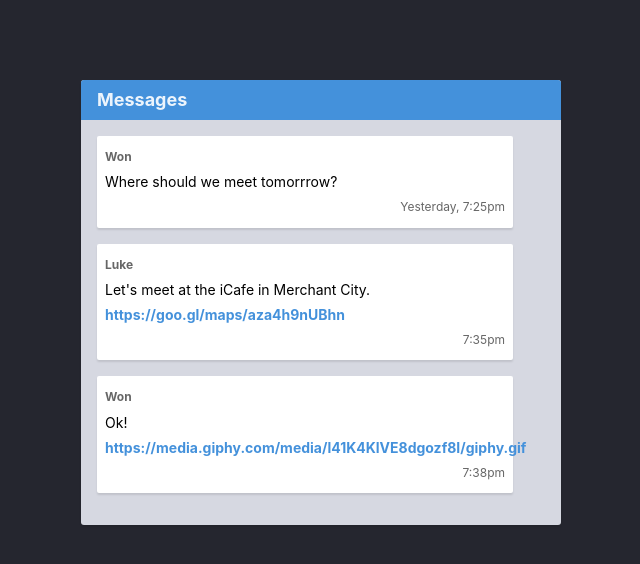
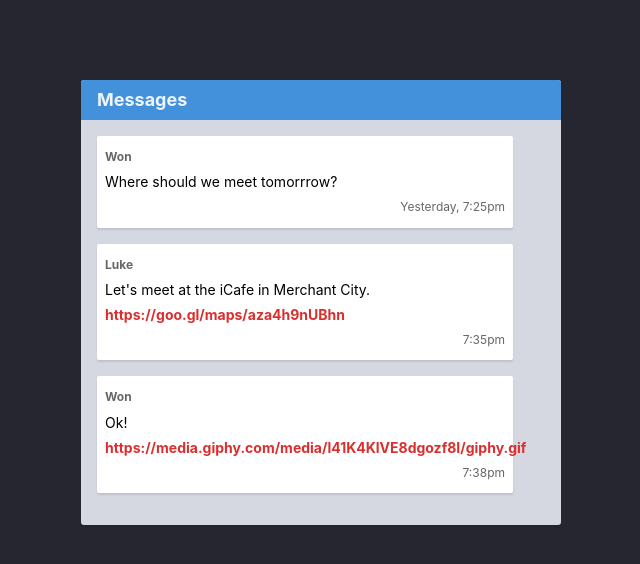
Before and after one commit to MariamZiade/HTML-CSS-Git-Exercise-Tripoli, a website: page week-1/9-git-branch/index.html in a window 1280 px wide. Shown: the whole page, without its empty margins (319-959 px from the left). Drawn offline with Linux system fonts and the light colour scheme.

Commit message:
red-links

```diff
--- a/week-1/9-git-branch/styles.css
+++ b/week-1/9-git-branch/styles.css
@@ -1,6 +1,6 @@
 /* Add your own CSS code below */
 .link {
-  color: #4491db;
-  font-weight: 710;
+  color: rgb(219, 46, 46);
+  font-weight: 700;
   text-decoration: none;
 }
```
